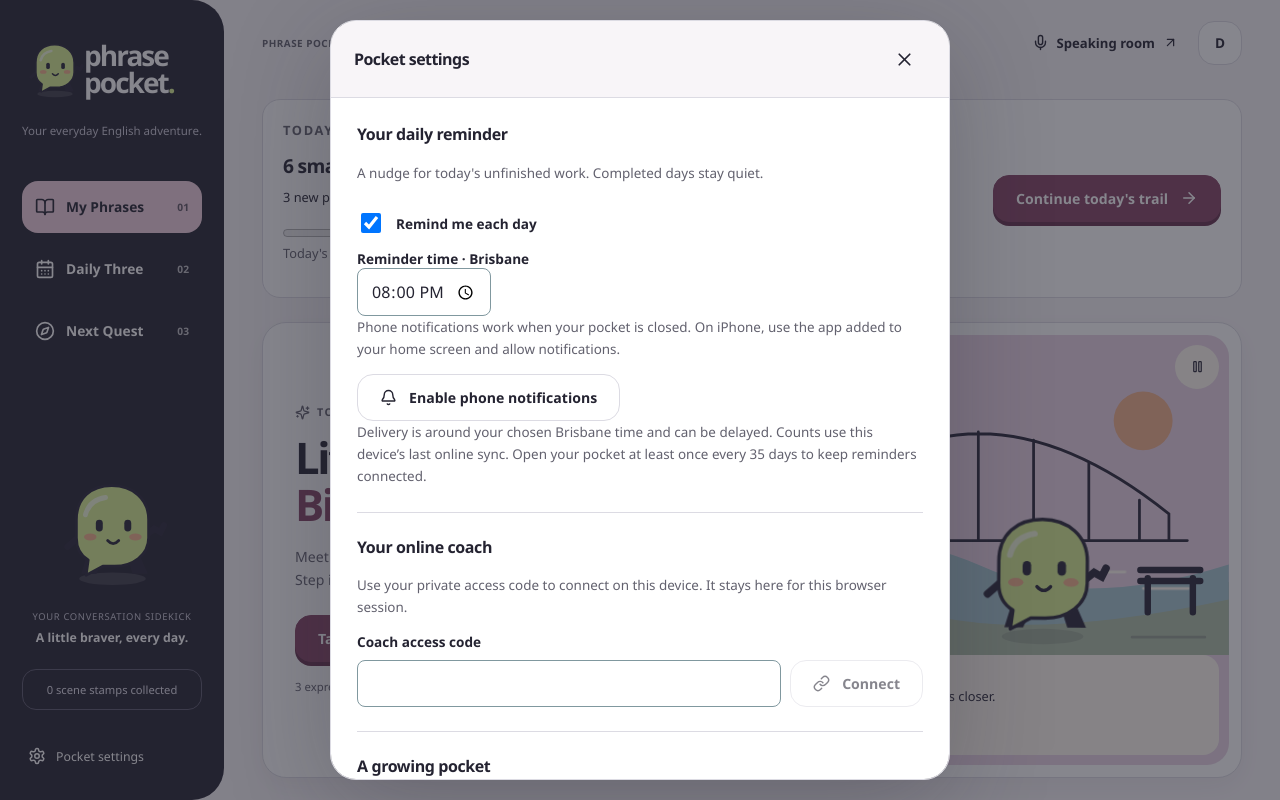
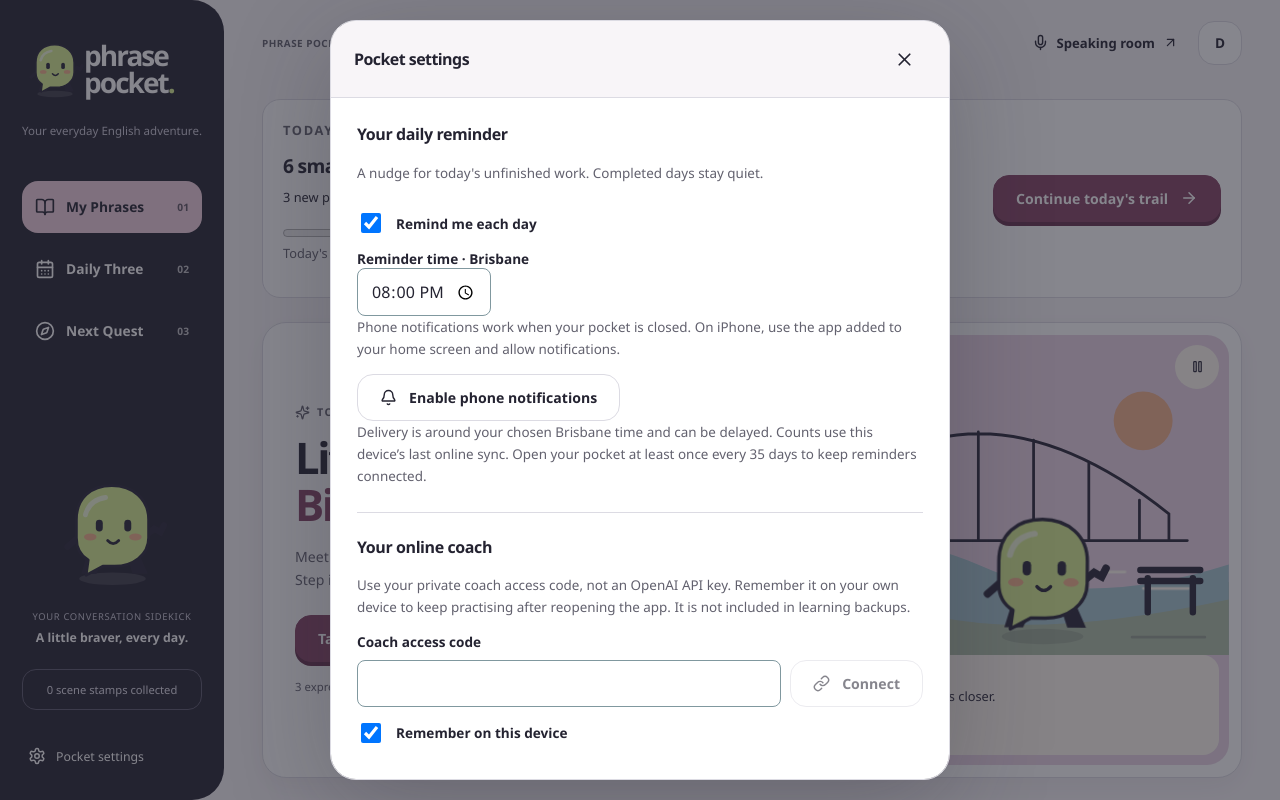
Before and after one commit to Daniel-Kai-WANG/phrase-pocket, a React (Vite) app: page / in a window 1280 px wide. Both pictures are taken after a click on the button "Open pocket settings". Shown: the top 800 px of the page. Built offline with nearby package versions, Linux system fonts and the light colour scheme; no server answers.

Commit message:
fix: retain coach access across app sessions

```diff
--- a/src/api/client.ts
+++ b/src/api/client.ts
@@ -1,11 +1,36 @@
 const API_BASE = (import.meta.env.VITE_API_BASE ?? "").replace(/\/$/, "");
 const TOKEN_KEY = "phrase-pocket.coach-session";
+const DEVICE_TOKEN_KEY = "phrase-pocket.coach-device";
 
-export function setCoachToken(token: string) {
-  sessionStorage.setItem(TOKEN_KEY, token.trim());
+export class CoachAccessError extends Error {}
+
+function readCoachToken() {
+  try {
+    return (
+      localStorage.getItem(DEVICE_TOKEN_KEY) ||
+      sessionStorage.getItem(TOKEN_KEY)
+    );
+  } catch {
+    return null;
+  }
+}
+
+export function setCoachToken(token: string, rememberDevice = true) {
+  if (rememberDevice) {
+    localStorage.setItem(DEVICE_TOKEN_KEY, token.trim());
+    sessionStorage.removeItem(TOKEN_KEY);
+  } else {
+    sessionStorage.setItem(TOKEN_KEY, token.trim());
+    localStorage.removeItem(DEVICE_TOKEN_KEY);
+  }
+}
+
+export function forgetCoachToken() {
+  localStorage.removeItem(DEVICE_TOKEN_KEY);
+  sessionStorage.removeItem(TOKEN_KEY);
 }
 export function hasCoachConnection() {
-  return Boolean(API_BASE && sessionStorage.getItem(TOKEN_KEY));
+  return Boolean(API_BASE && readCoachToken());
 }
 
 export async function coachRequest<T>(
@@ -17,10 +42,10 @@ export async function coachRequest<T>(
     throw new Error(
       "The online coach is not connected yet. Your saved cards and offline review are still available.",
     );
-  const token = sessionStorage.getItem(TOKEN_KEY);
+  const token = readCoachToken();
   if (!token)
-    throw new Error(
-      "Open Pocket settings and enter your private coach access code first.",
+    throw new CoachAccessError(
+      "Your coach access code is missing. Connect below or in Pocket settings. Your answer has not been marked wrong.",
     );
   let response: Response;
   try {
@@ -41,6 +66,10 @@ export async function coachRequest<T>(
     );
   }
   const result = await response.json().catch(() => null);
+  if (response.status === 401)
+    throw new CoachAccessError(
+      "That coach access code was not accepted. Enter it again below or in Pocket settings. Your answer has not been marked wrong.",
+    );
   if (!response.ok)
     throw new Error(
       result?.error ?? "The coach is unavailable. Please try again shortly.",
--- /dev/null
+++ b/src/components/CoachConnection.tsx
@@ -0,0 +1,102 @@
+import { useId, useState } from "react";
+import { Link } from "lucide-react";
+import {
+  forgetCoachToken,
+  hasCoachConnection,
+  setCoachToken,
+} from "../api/client";
+
+export function CoachConnection({ onSaved }: { onSaved?: () => void }) {
+  const inputId = useId();
+  const [code, setCode] = useState("");
+  const [remember, setRemember] = useState(true);
+  const [saved, setSaved] = useState(hasCoachConnection);
+  const [message, setMessage] = useState("");
+  const [error, setError] = useState("");
+
+  return (
+    <section>
+      <h3>Your online coach</h3>
+      <p className="quiet">
+        Use your private coach access code, not an OpenAI API key. Remember it
+        on your own device to keep practising after reopening the app. It is not
+        included in learning backups.
+      </p>
+      <form
+        onSubmit={(event) => {
+          event.preventDefault();
+          if (!code.trim()) return;
+          setError("");
+          try {
+            setCoachToken(code, remember);
+            setSaved(true);
+            setMessage(
+              remember
+                ? "Access code saved on this device. Your next practice reply will use it."
+                : "Access code saved for this session only. Your next practice reply will use it.",
+            );
+            setCode("");
+            onSaved?.();
+          } catch {
+            setError(
+              "The access code could not be saved. Allow browser storage and try again.",
+            );
+          }
+        }}
+      >
+        <label htmlFor={inputId}>Coach access code</label>
+        <div className="input-button-row">
+          <input
+            id={inputId}
+            type="password"
+            value={code}
+            onChange={(event) => setCode(event.target.value)}
+            autoComplete="off"
+          />
+          <button className="secondary-button" disabled={!code.trim()}>
+            <Link size={17} /> Connect
+          </button>
+        </div>
+        <label className="reminder-toggle">
+          <input
+            type="checkbox"
+            checked={remember}
+            onChange={(event) => setRemember(event.target.checked)}
+          />
+          Remember on this device
+        </label>
+      </form>
+      {saved && (
+        <button
+          className="text-button"
+          onClick={() => {
+            try {
+              forgetCoachToken();
+              setSaved(false);
+              setError("");
+              setMessage(
+                "Saved coach access removed. Your learning progress is unchanged.",
+              );
+            } catch {
+              setError(
+                "The saved access code could not be removed. Please try again.",
+              );
+            }
+          }}
+        >
+          Forget saved coach code
+        </button>
+      )}
+      {message && (
+        <p className="notice" role="status">
+          {message}
+        </p>
+      )}
+      {error && (
+        <p className="error-message" role="alert">
+          {error}
+        </p>
+      )}
+    </section>
+  );
+}
--- a/src/components/PocketSettings.tsx
+++ b/src/components/PocketSettings.tsx
@@ -1,13 +1,13 @@
 import { useState } from "react";
 import type { ReactNode } from "react";
-import { Download, Upload, Link } from "lucide-react";
+import { Download, Upload } from "lucide-react";
 import { Modal } from "./Modal";
 import {
   downloadBackup,
   downloadRecovery,
   parseBackup,
 } from "../utils/storage";
-import { setCoachToken } from "../api/client";
+import { CoachConnection } from "./CoachConnection";
 import type { LearningStore } from "../types/storage";
 import type { ReminderPreferences } from "../types/dailyTasks";
 import { ReminderSettings } from "./ReminderSettings";
@@ -34,7 +34,6 @@ export function PocketSettings({
   onReminderChange: (preferences: ReminderPreferences) => void;
   phoneReminders: PhoneReminderControls;
 }) {
-  const [code, setCode] = useState("");
   const [message, setMessage] = useState("");
   const [error, setError] = useState("");
   const [pending, setPending] = useState<LearningStore | null>(null);
@@ -46,37 +45,7 @@ export function PocketSettings({
           onChange={onReminderChange}
           phone={phoneReminders}
         />
-        <section>
-          <h3>Your online coach</h3>
-          <p className="quiet">
-            Use your private access code to connect on this device. It stays
-            here for this browser session.
-          </p>
-          <form
-            onSubmit={(event) => {
-              event.preventDefault();
-              setCoachToken(code);
-              setMessage(
-                "Access code saved for this session. Your next practice reply will use it.",
-              );
-              setCode("");
-            }}
-          >
-            <label htmlFor="coach-code">Coach access code</label>
-            <div className="input-button-row">
-              <input
-                id="coach-code"
-                type="password"
-                value={code}
-                onChange={(event) => setCode(event.target.value)}
-                autoComplete="off"
-              />
-              <button className="secondary-button" disabled={!code.trim()}>
-                <Link size={17} /> Connect
-              </button>
-            </div>
-          </form>
-        </section>
+        <CoachConnection />
         {contentSync}
         <section>
           <h3>Keep your memories</h3>
--- a/src/components/PracticeSession.tsx
+++ b/src/components/PracticeSession.tsx
@@ -5,6 +5,7 @@ import { speak } from "../utils/speech";
 import { Companion } from "./Companion";
 import { SceneJourney } from "./SceneJourney";
 import { Modal } from "./Modal";
+import { CoachConnection } from "./CoachConnection";
 
 export function PracticeSession({
   phrases,
@@ -28,6 +29,7 @@ export function PracticeSession({
     setHint,
     assessment,
     error,
+    connectionRequired,
     setError,
     busy,
     answerRef,
@@ -197,6 +199,9 @@ export function PracticeSession({
               {error}
             </p>
           )}
+          {connectionRequired && (
+            <CoachConnection onSaved={() => setError("")} />
+          )}
         </div>
       )}
     </Modal>
--- a/src/hooks/usePracticeSession.ts
+++ b/src/hooks/usePracticeSession.ts
@@ -1,5 +1,5 @@
 import { useEffect, useRef, useState } from "react";
-import { coachRequest } from "../api/client";
+import { CoachAccessError, coachRequest } from "../api/client";
 import type {
   Assessment,
   HintLevel,
@@ -21,6 +21,7 @@ export function usePracticeSession(
   const [tries, setTries] = useState(0);
   const [assessment, setAssessment] = useState<Assessment | null>(null);
   const [error, setError] = useState("");
+  const [connectionRequired, setConnectionRequired] = useState(false);
   const [busy, setBusy] = useState(false);
   const request = useRef<AbortController | null>(null);
   const answerRef = useRef<HTMLTextAreaElement>(null);
@@ -40,12 +41,14 @@ export function usePracticeSession(
     setTries(0);
     setAssessment(null);
     setError("");
+    setConnectionRequired(false);
   }
 
   async function checkAnswer() {
     if (!step || !scenario || !answer.trim() || busy) return;
     setBusy(true);
     setError("");
+    setConnectionRequired(false);
     setAssessment(null);
     const controller = new AbortController();
     request.current = controller;
@@ -76,8 +79,10 @@ export function usePracticeSession(
         setTries(tries + 1);
       }
     } catch (issue) {
-      if (!controller.signal.aborted)
+      if (!controller.signal.aborted) {
         setError(issue instanceof Error ? issue.message : "Please try again.");
+        setConnectionRequired(issue instanceof CoachAccessError);
+      }
     } finally {
       if (!controller.signal.aborted) setBusy(false);
     }
@@ -111,6 +116,7 @@ export function usePracticeSession(
     setHint,
     assessment,
     error,
+    connectionRequired,
     setError,
     busy,
     answerRef,
```
Also changed, not shown: 1 other file (tests, documents, lock files or other folders).
